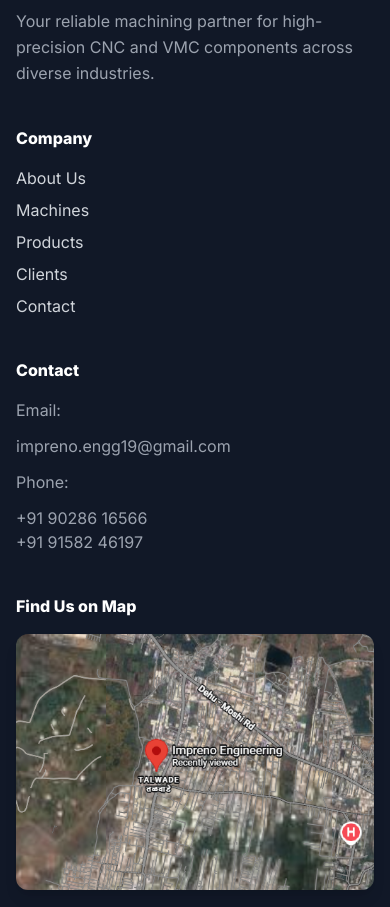
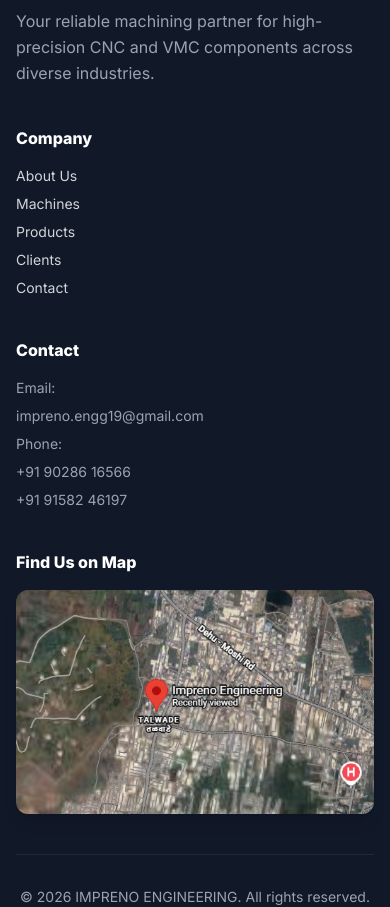
Before and after one commit to DEVA-GHADGE16/Impreno-Engineering-Webpage, a Next.js app: page / in a window 390 px wide. Shown: the part 8520-9427 px from the top of the page. Built offline with nearby package versions, Linux system fonts and the light colour scheme.

Commit message:
new footer chnaged for mobile grid

```diff
--- a/components/Footer.js
+++ b/components/Footer.js
@@ -20,10 +20,10 @@ export default function Footer() {
       <div className="container-custom py-12 md:py-16">
 
         {/* Top Grid */}
-        <div className="grid grid-cols-1 md:grid-cols-2 lg:grid-cols-4 gap-10 mb-10">
+        <div className="grid grid-cols-1 sm:grid-cols-2 lg:grid-cols-4 gap-10 mb-10">
 
           {/* Company Info */}
-          <div className="lg:col-span-2">
+          <div className="lg:col-span-2 sm:col-span-2">
             <h3 className="text-4xl md:text-5xl lg:text-6xl font-serif
               bg-gradient-to-r from-yellow-700 via-orange-500 to-orange-600
               bg-clip-text text-transparent mb-6 leading-tight">
@@ -37,9 +37,9 @@ export default function Footer() {
           </div>
 
           {/* Company Links */}
-          <div>
+          <div className="text-left">
             <h4 className="text-white font-extrabold mb-4">Company</h4>
-            <ul className="space-y-2">
+            <ul className="space-y-2 text-sm">
               {footerLinks.company.map((link, index) => (
                 <li key={index}>
                   <a
@@ -54,9 +54,9 @@ export default function Footer() {
           </div>
 
           {/* Contact Info */}
-          <div>
+          <div className="text-left">
             <h4 className="text-white font-extrabold mb-4">Contact</h4>
-            <ul className="space-y-3 text-gray-400">
+            <ul className="space-y-2 text-sm text-gray-400">
               <li>Email:</li>
               <li>
                 <a
@@ -74,9 +74,10 @@ export default function Footer() {
                 >
                   +91 90286 16566
                 </a>
-                <br></br>
+              </li>
+              <li>
                 <a
-                  href="tel:+91 9158246197"
+                  href="tel:+919158246197"
                   className="hover:text-orange-400 transition-colors"
                 >
                   +91 91582 46197
@@ -100,11 +101,11 @@ export default function Footer() {
                        hover:shadow-orange-500/30 transition"
           >
             <Image
-              src="/map.png"   // 👈 place map image in /public
+              src="/map.png"
               alt="Impreno Engineering Location"
               width={1200}
               height={300}
-              className="w-full h-64 object-cover"
+              className="w-full h-56 sm:h-64 object-cover"
             />
           </a>
         </div>
@@ -117,10 +118,12 @@ export default function Footer() {
               © {currentYear} IMPRENO ENGINEERING. All rights reserved.
             </p>
 
-            <a href="https://www.linkedin.com/in/devendra-ghadge-338194283"
+            <a
+              href="https://www.linkedin.com/in/devendra-ghadge-338194283"
               target="_blank"
               rel="noopener noreferrer"
-              className="text-sm font-serif hover:text-orange-400 transition">
+              className="text-sm font-serif hover:text-orange-400 transition text-center"
+            >
               Designed & Developed by : DEVENDRA GHADGE
             </a>
 
```
